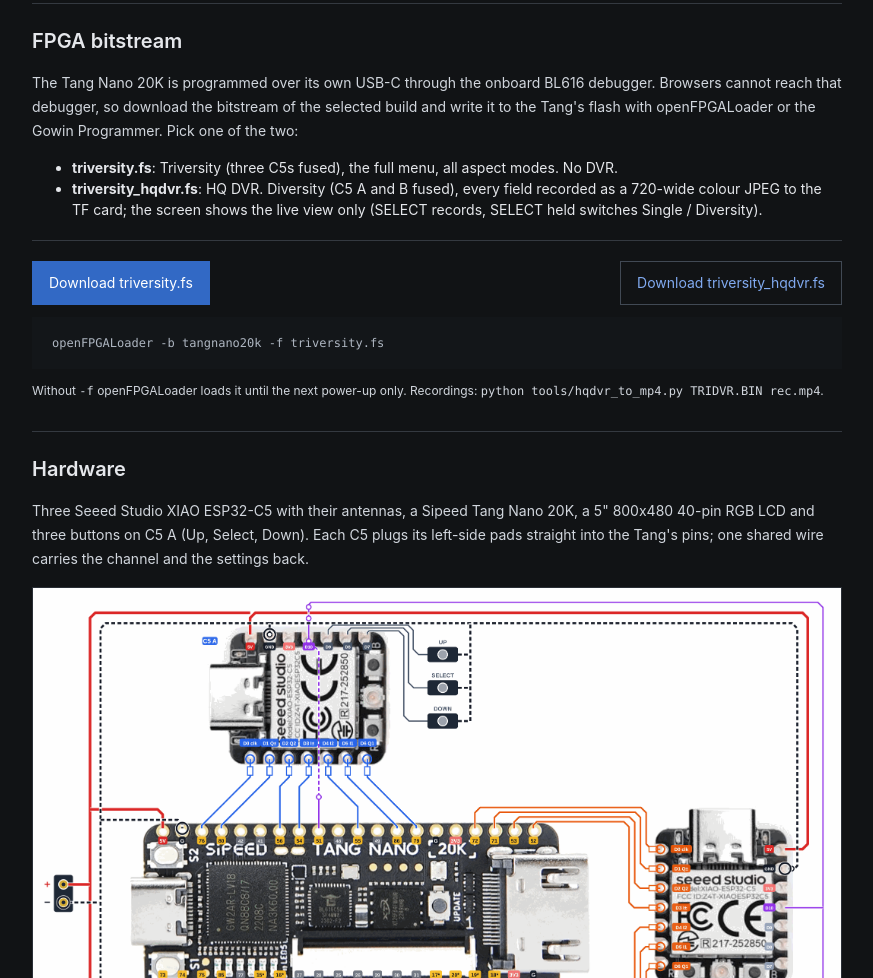
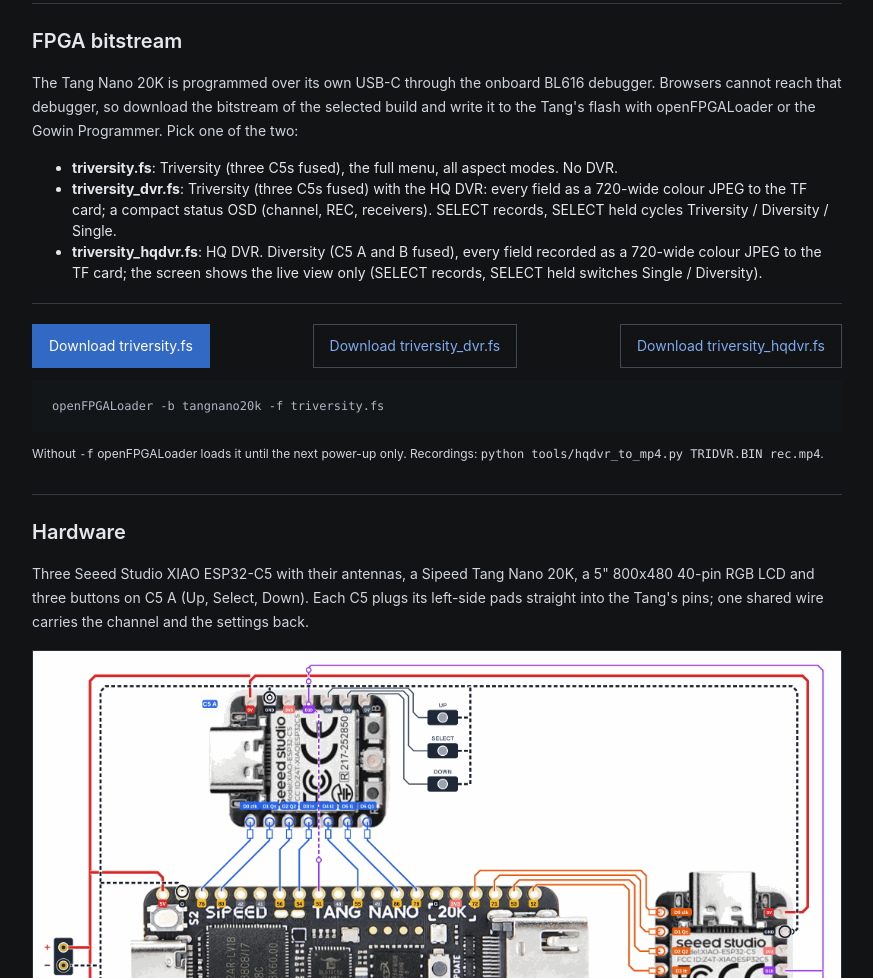
Before and after one commit to Twotoz/c5vrx-fpga, a plain HTML site: page web/index.html in a window 1280 px wide. Shown: the part 1426-2404 px from the top of the page, without its empty margins (314-1187 px from the left). Drawn offline with Linux system fonts and the light colour scheme; no server answers.

Commit message:
Triversity + HQ DVR fits: triversity_dvr.fs (TRIDVR=1)
The placement did not hang on LUTs but on the DSP blocks: nextpnr could not
legalise a MULT9X9 of the alignment (debug log). Its twelve 5 x 5 products
now run in logic (mul9 USE_DSP 0), and the colour decoder's delay lines sit
in block RAM rings (age counters reproduce the clears; run_chroma_tb.py NTSC
and PAL bit-exact, DFF 8072 -> 6159). Place and route: 77 % LUT4, 44/46
BSRAM, IQ clock 73 MHz, LCD 123 MHz, no errors.
Release, CI and web flasher build and offer triversity_dvr.fs; build.sh no
longer fails on SIGPIPE from its summary.

Co-Authored-By: Claude Opus 5.5 <noreply@anthropic.com>
Claude-Session: https://claude.ai/code/session_01SbUcqf2coNPus5rYcABRPw

```diff
--- a/web/app.js
+++ b/web/app.js
@@ -52,6 +52,9 @@ function showRelease() {
   const fs = asset(rel, 'triversity.fs');
   $('dlFs').href = fs ? assetUrl(fs) : '#';
   $('dlFs').toggleAttribute('aria-disabled', !fs);
+  const tri = asset(rel, 'triversity_dvr.fs');
+  $('dlFsTri').href = tri ? assetUrl(tri) : '#';
+  $('dlFsTri').toggleAttribute('aria-disabled', !tri);
   const hq = asset(rel, 'triversity_hqdvr.fs');
   $('dlFsHq').href = hq ? assetUrl(hq) : '#';
   $('dlFsHq').toggleAttribute('aria-disabled', !hq);
--- a/web/index.html
+++ b/web/index.html
@@ -163,10 +163,12 @@
         <p>The Tang Nano 20K is programmed over its own USB-C through the onboard BL616 debugger. Browsers cannot reach that debugger, so download the bitstream of the selected build and write it to the Tang's flash with openFPGALoader or the Gowin Programmer. Pick one of the two:</p>
         <ul class="bitstream-list">
           <li><strong>triversity.fs</strong>: Triversity (three C5s fused), the full menu, all aspect modes. No DVR.</li>
+          <li><strong>triversity_dvr.fs</strong>: Triversity (three C5s fused) with the HQ DVR: every field as a 720-wide colour JPEG to the TF card; a compact status OSD (channel, REC, receivers). SELECT records, SELECT held cycles Triversity / Diversity / Single.</li>
           <li><strong>triversity_hqdvr.fs</strong>: HQ DVR. Diversity (C5 A and B fused), every field recorded as a 720-wide colour JPEG to the TF card; the screen shows the live view only (SELECT records, SELECT held switches Single / Diversity).</li>
         </ul>
         <div class="flash-actions">
           <a id="dlFs" class="action primary" href="#" download>Download triversity.fs</a>
+          <a id="dlFsTri" class="action" href="#" download>Download triversity_dvr.fs</a>
           <a id="dlFsHq" class="action" href="#" download>Download triversity_hqdvr.fs</a>
         </div>
         <pre class="terminal-output bitstream-cmd">openFPGALoader -b tangnano20k -f triversity.fs</pre>
```
Also changed, not shown: 7 other files.
